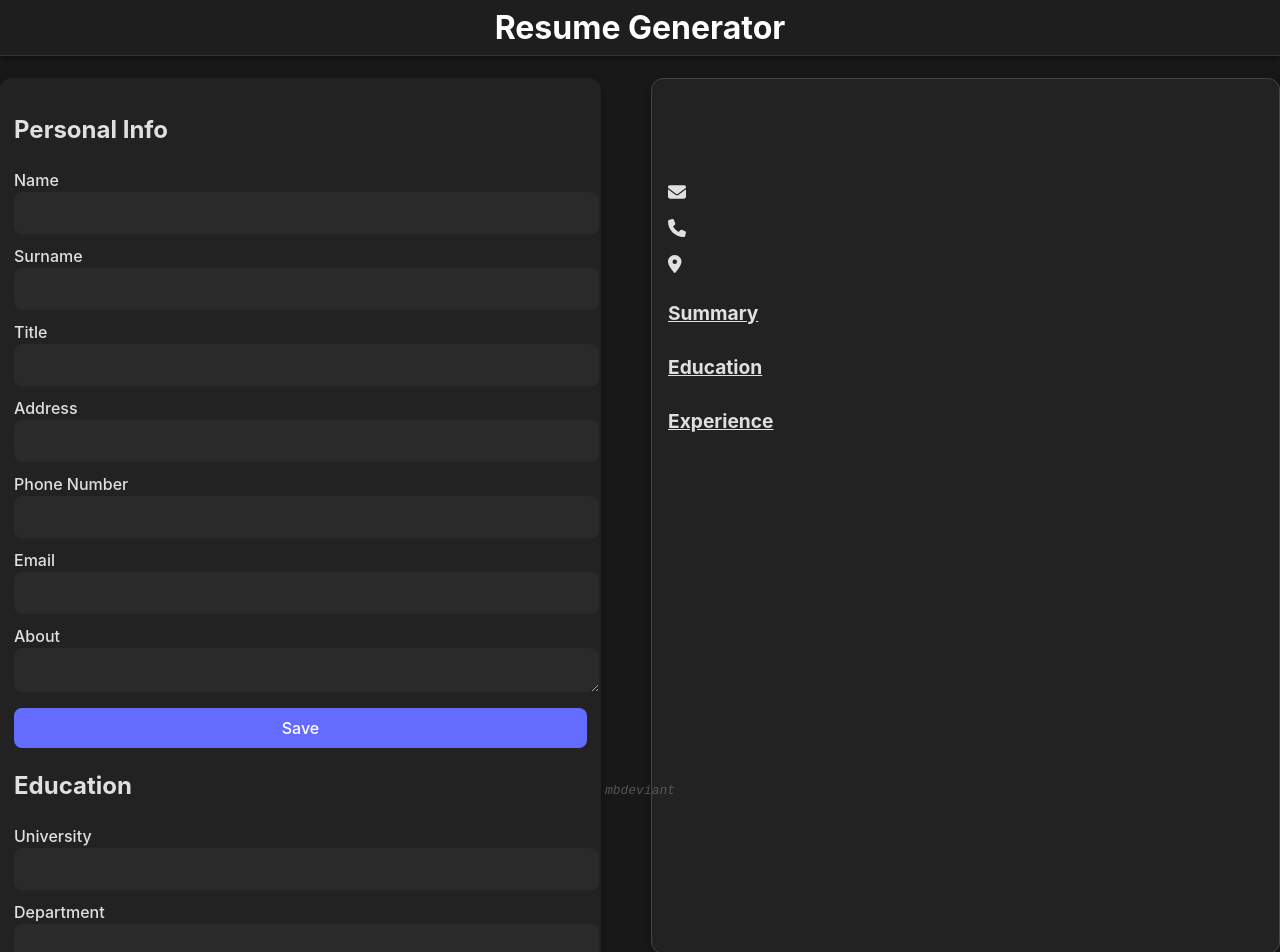
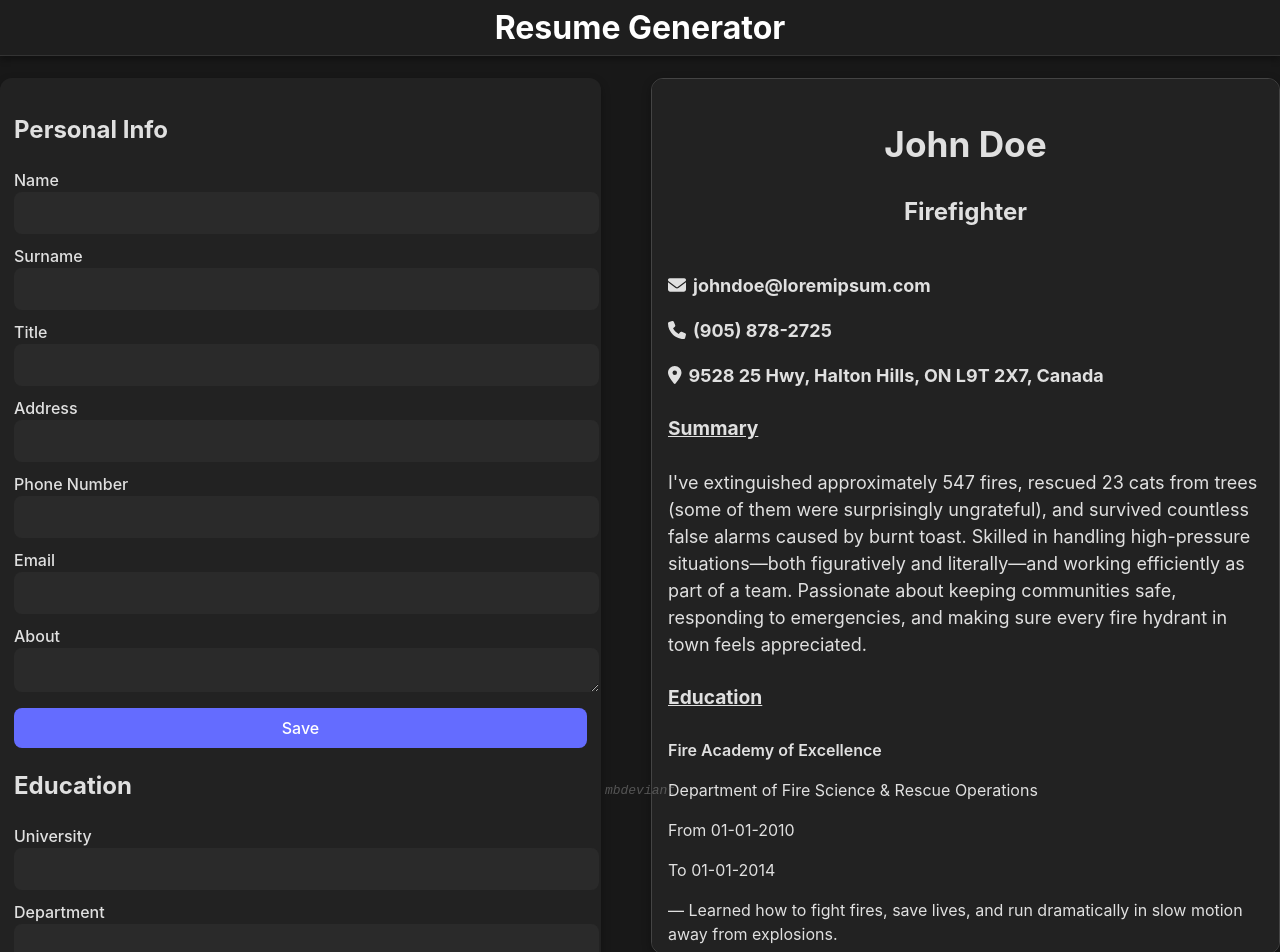
Before and after one commit to mbdeviant/resume-generator, a React (Vite) app: page / in a window 1280 px wide. Shown: the top 952 px of the page. Built offline with nearby package versions, Linux system fonts and the light colour scheme.

Commit message:
add default values for preview

```diff
--- a/src/components/CVPreview/EducationPreview.jsx
+++ b/src/components/CVPreview/EducationPreview.jsx
@@ -4,7 +4,8 @@ export default function EducationPreview({ educationInfo }) {
   return (
     <section aria-label="Education Preview" className="educationPreview">
       <h4>Education</h4>
-      {educationInfo.map((education) => (
+      {educationInfo.length > 0 ? (
+        educationInfo.map((education) => (
           <div key={education.id} className="educationItem">
             <div>
               <p className="bold">{education.university}</p>
@@ -14,7 +15,19 @@ export default function EducationPreview({ educationInfo }) {
               <hr />
             </div>
           </div>
-      ))}
+        ))
+      ) : (
+        <div className="educationItem">
+          <p className="bold">Fire Academy of Excellence</p>
+          <p>Department of Fire Science & Rescue Operations</p>
+          <p>From 01-01-2010</p>
+          <p>To 01-01-2014</p>
+          <p>
+            — Learned how to fight fires, save lives, and run dramatically in
+            slow motion away from explosions.
+          </p>
+        </div>
+      )}
     </section>
   );
 }
--- a/src/components/CVPreview/ExperiencePreview.jsx
+++ b/src/components/CVPreview/ExperiencePreview.jsx
@@ -4,7 +4,8 @@ export default function ExperiencePreview({ experienceInfo }) {
   return (
     <section aria-label="Experience Preview" className="experiencePreview">
       <h4>Experience</h4>
-      {experienceInfo.map((experience) => (
+      {experienceInfo.length > 0 ? (
+        experienceInfo.map((experience) => (
           <div key={experience.id} className="experienceItem">
             <p className="bold">{experience.position}</p>
             <p>{experience.company}</p>
@@ -13,7 +14,19 @@ export default function ExperiencePreview({ experienceInfo }) {
             <p>{experience.description}</p>
             <hr />
           </div>
-      ))}
+        ))
+      ) : (
+        <div className="experienceItem">
+          <p className="bold">Senior Firefighter - City Fire Department</p>
+          <p>From 02-01-2014</p>
+          <p>To Present</p>
+          <p>
+            Extinguished hundreds of fires and mastered the art of looking cool
+            while stepping out of a firetruck.
+          </p>
+          <hr />
+        </div>
+      )}
     </section>
   );
 }
--- a/src/components/CVPreview/PersonalPreview.jsx
+++ b/src/components/CVPreview/PersonalPreview.jsx
@@ -11,24 +11,28 @@ export default function PersonalPreview({ personalInfo }) {
     <section aria-label="Personal Preview" className="personalPreview">
       <div className="previewHeader">
         <h3 className="name">
-          {personalInfo.name} {personalInfo.surname}
+          {personalInfo.name || "John"} {personalInfo.surname || "Doe"}
         </h3>
-        <h3 className="title">{personalInfo.title}</h3>
+        <h3 className="title">{personalInfo.title || "Firefighter"}</h3>
       </div>
       <p className="infoIcon">
         <FontAwesomeIcon icon={faEnvelope} />
-        {personalInfo.email}
+        {personalInfo.email || "johndoe@loremipsum.com"}
       </p>
       <p className="infoIcon">
         <FontAwesomeIcon icon={faPhone} />
-        {personalInfo.number}
+        {personalInfo.number || "(905) 878-2725"}
       </p>
       <p className="infoIcon">
         <FontAwesomeIcon icon={faLocationDot} />
-        {personalInfo.address}
+        {personalInfo.address ||
+          "	9528 25 Hwy, Halton Hills, ON L9T 2X7, Canada"}
       </p>
       <h4>Summary</h4>
-      <p>{personalInfo.about}</p>
+      <p>
+        {personalInfo.about ||
+          "I've extinguished approximately 547 fires, rescued 23 cats from trees (some of them were surprisingly ungrateful), and survived countless false alarms caused by burnt toast. Skilled in handling high-pressure situations—both figuratively and literally—and working efficiently as part of a team. Passionate about keeping communities safe, responding to emergencies, and making sure every fire hydrant in town feels appreciated."}
+      </p>
     </section>
   );
 }
```
Lines whose indentation alone changed are shown as unchanged.
